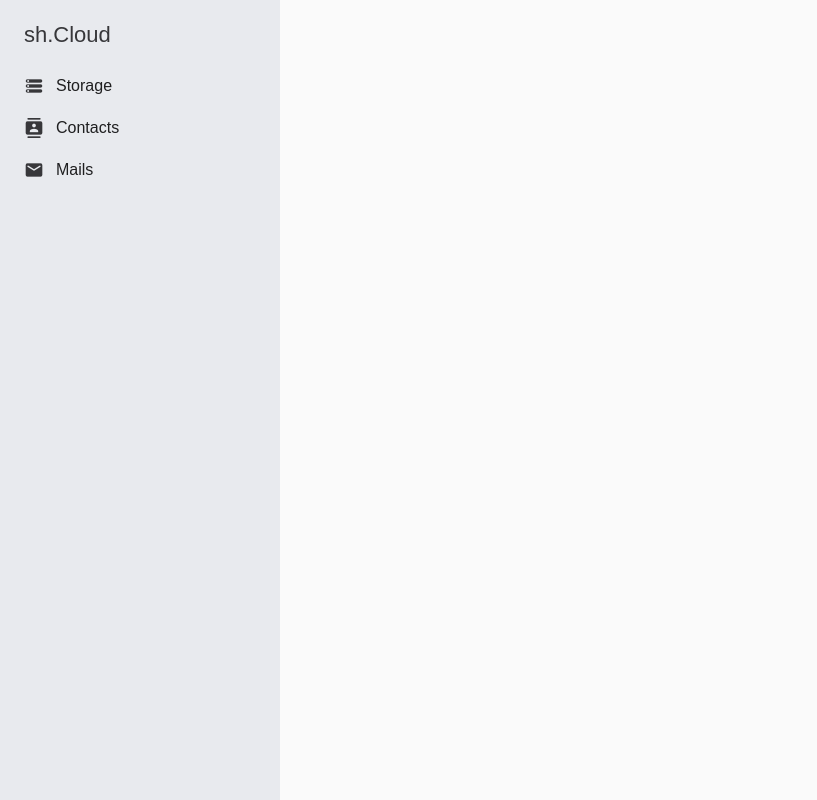
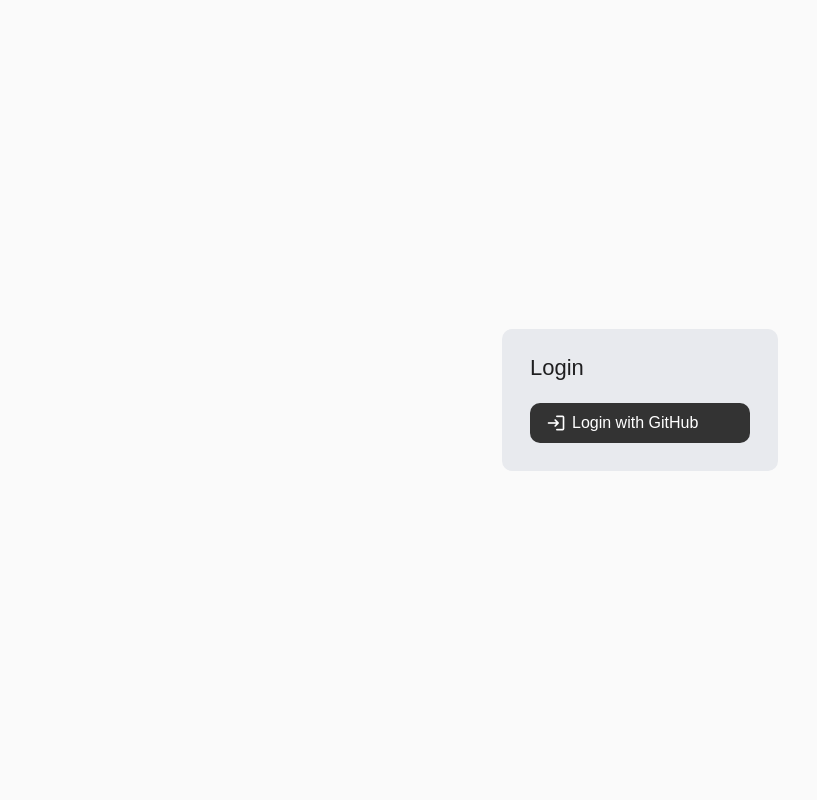
Before and after one commit to quentinguidee/cloud-sh-client, a React app: page /login in a window 1280 px wide. Shown: the whole page, without its empty margins (0-817 px from the left). Built offline with nearby package versions, Linux system fonts and the light colour scheme.

Commit message:
Create simple login route
Signed-off-by: Quentin Guidée <quentin.guidee@gmail.com>

```diff
--- a/jest.config.js
+++ b/jest.config.js
@@ -3,6 +3,7 @@
     moduleNameMapper: {
         "\\.(sass)$": "<rootDir>/identity-obj-proxy.js",
         "^Assets(.*)$": "<rootDir>/src/Assets$1",
+        "^Backend(.*)$": "<rootDir>/src/Backend$1",
         "^Components(.*)$": "<rootDir>/src/Components$1",
         "^Layouts(.*)$": "<rootDir>/src/Layouts$1",
         "^Models(.*)$": "<rootDir>/src/Models$1",
--- a/package.json
+++ b/package.json
@@ -10,6 +10,7 @@
         "test": "jest"
     },
     "dependencies": {
+        "axios": "^0.26.1",
         "classnames": "^2.3.1",
         "react": "^18.0.0",
         "react-dom": "^18.0.0",
--- /dev/null
+++ b/src/Backend/api.tsx
@@ -0,0 +1,17 @@
+import axios from "axios";
+
+// TODO: .env
+const API_URL = "http://localhost:8080";
+
+type GetRoute = "/auth/github/login";
+
+async function get(route: GetRoute) {
+    try {
+        const res = await axios.get(`${API_URL}${route}`);
+        return [res, null];
+    } catch (err) {
+        return [null, err];
+    }
+}
+
+export { get };
--- /dev/null
+++ b/src/Pages/Login/Login.module.sass
@@ -0,0 +1,23 @@
+@use "Assets/dimensions"
+@use "Assets/colors"
+
+.content
+    display: flex
+    align-items: center
+    justify-content: center
+    height: 100vh
+    width: 100vw
+
+.login
+    padding: 28px
+    min-width: 220px
+    background-color: colors.$background-secondary
+    border-radius: dimensions.$border-radius-large
+
+.github
+    background-color: #333333
+    color: #fff
+
+    &:hover
+        background-color: #474747
+        color: #fff
--- /dev/null
+++ b/src/Pages/Login/Login.tsx
@@ -0,0 +1,33 @@
+import React from "react";
+
+import Button from "Components/Button/Button";
+import Icon from "Components/Icon/Icon";
+import Layout from "Components/Layout/Layout";
+import { Title } from "Components/Title/Title";
+
+import styles from "./Login.module.sass";
+import { get } from "Backend/api";
+
+function Login() {
+    const loginWithGithub = async () => {
+        const [res, err] = await get("/auth/github/login");
+        if (err) {
+            return console.error(err);
+        }
+        window.location = res.data.url;
+    };
+
+    return (
+        <div className={styles.content}>
+            <Layout vertical className={styles.login} gap={24}>
+                <Title>Login</Title>
+                <Button onClick={loginWithGithub} className={styles.github}>
+                    <Icon symbol="login" />
+                    Login with GitHub
+                </Button>
+            </Layout>
+        </div>
+    );
+}
+
+export default Login;
--- a/src/Router.tsx
+++ b/src/Router.tsx
@@ -1,4 +1,5 @@
 import Dashboard from "Pages/Dashboard/Dashboard";
+import Login from "Pages/Login/Login";
 import React from "react";
 import { BrowserRouter, Route, Routes } from "react-router-dom";
 
@@ -6,6 +7,7 @@
     return (
         <BrowserRouter>
             <Routes>
+                <Route path="/login" element={<Login />} />
                 <Route path="/*" element={<Dashboard />} />
             </Routes>
         </BrowserRouter>
--- a/webpack.config.ts
+++ b/webpack.config.ts
@@ -32,6 +32,7 @@
         extensions: [".tsx", ".ts", ".jsx", ".js"],
         alias: {
             Assets: resolve(__dirname, "src/Assets/"),
+            Backend: resolve(__dirname, "src/Backend/"),
             Components: resolve(__dirname, "src/Components/"),
             Layouts: resolve(__dirname, "src/Layouts/"),
             Models: resolve(__dirname, "src/Models/"),
```
Also changed, not shown: 1 other file (tests, documents, lock files or other folders).
